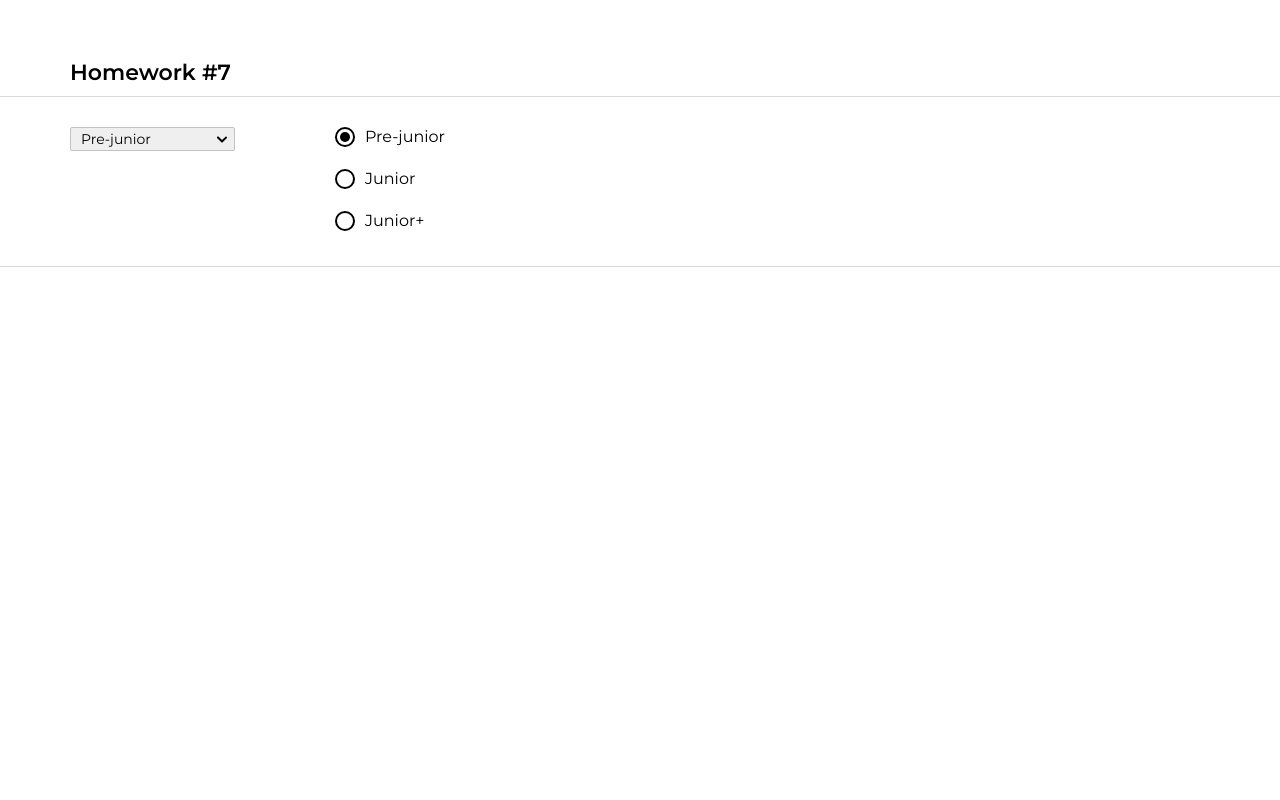
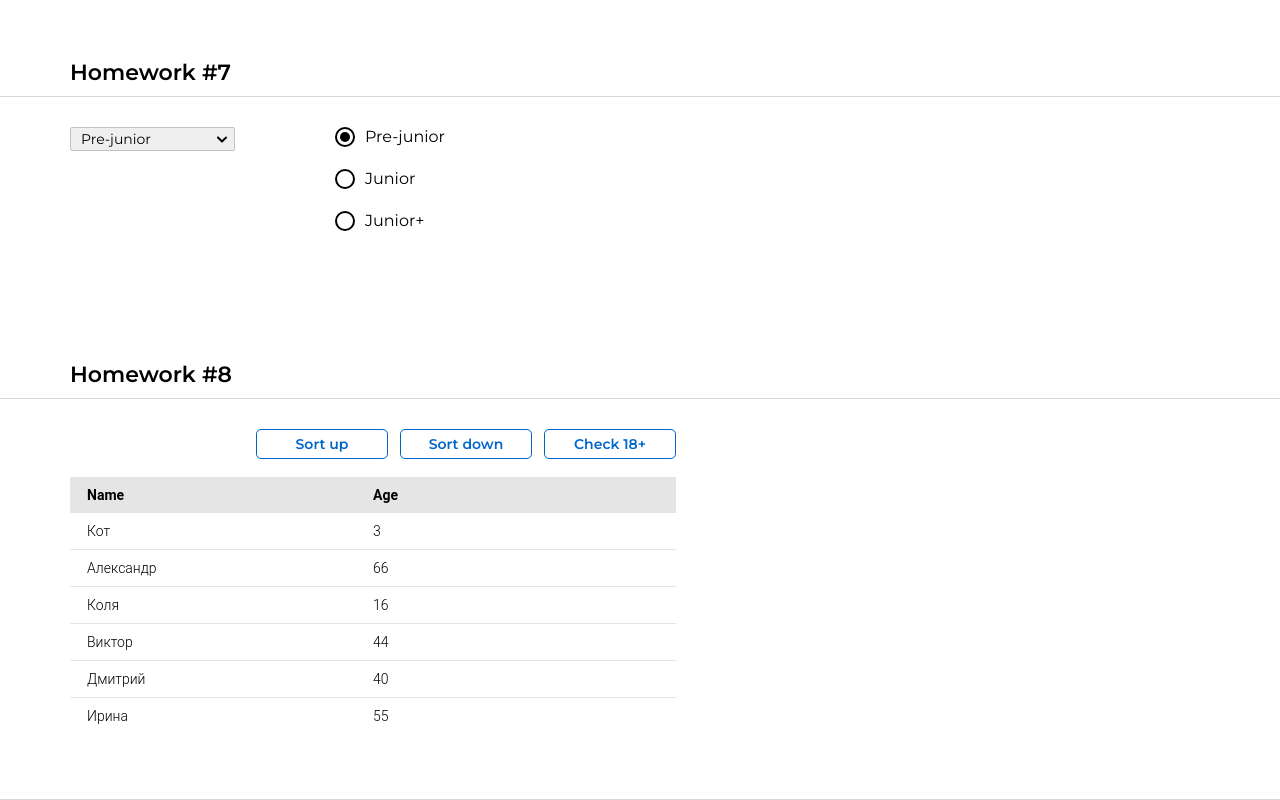
Before and after one commit to lankut/hws2-master, a React (Create React App) app: page /#/pre-junior in a window 1280 px wide. Shown: the part 2149-2949 px from the top of the page. Before the commit the page ends 2416 px from the top, so only its background shows below. Built offline with nearby package versions, Linux system fonts and the light colour scheme.

Commit message:
sprint2_hw2_done_8.0

```diff
--- a/src/s1-main/App.tsx
+++ b/src/s1-main/App.tsx
@@ -1,12 +1,9 @@
 import React from 'react'
 import s from './App.module.css'
-import HW1 from '../s2-homeworks/hw01/HW1'
-import HW2 from "../s2-homeworks/hw02/HW2";
-import HW3 from "../s2-homeworks/hw03/HW3";
-import HW4 from "../s2-homeworks/hw04/HW4";
 import HW5 from "../s2-homeworks/hw05/HW5";
 import HW6 from "../s2-homeworks/hw06/HW6";
 import HW7 from "../s2-homeworks/hw07/HW7";
+import HW8 from "../s2-homeworks/hw08/HW8";
 
 
 function App() {
@@ -22,6 +19,7 @@ function App() {
             <HW5/>
             <HW6/>
             <HW7/>
+            <HW8/>
         </div>
     )
 }
--- a/src/s2-homeworks/hw03/Greeting.tsx
+++ b/src/s2-homeworks/hw03/Greeting.tsx
@@ -26,7 +26,7 @@ const Greeting: React.FC<GreetingPropsType> = (
     } // деструктуризация пропсов
 ) => {
     const inputClass = `${s.input} ${error ? s.errorInput : ''}` // need to fix with (?:)
-    console.log(name)
+
     return (
         <div id={'hw3-form'} className={s.greetingForm}>
             <div className={s.text}>
--- a/src/s2-homeworks/hw03/GreetingContainer.tsx
+++ b/src/s2-homeworks/hw03/GreetingContainer.tsx
@@ -61,7 +61,7 @@ const GreetingContainer: React.FC<GreetingContainerPropsType> = ({users, addUser
 
     const totalUsers = users.length // need to fix
     const lastUserName = users.length === 0 ? 'some name' : users[users.length - 1].name // need to fix
-    console.log(lastUserName)
+
     return (
         <Greeting
             name={name}
--- a/src/s2-homeworks/hw03/HW3.tsx
+++ b/src/s2-homeworks/hw03/HW3.tsx
@@ -38,7 +38,6 @@ const HW3 = () => {
     const addUserCallback = (name: UserType['name']) => { // need to fix any
         pureAddUserCallback(name, setUsers, users)
     }
-    console.log(users)
 
     return (
         <div id={'hw3'}>
--- a/src/s2-homeworks/hw04/common/c2-SuperButton/SuperButton.module.css
+++ b/src/s2-homeworks/hw04/common/c2-SuperButton/SuperButton.module.css
@@ -4,10 +4,13 @@
     border-radius: 5px;
     border: none;
     color: white;
+    font-family: Montserrat, sans-serif;
+    font-weight: 600;
+    font-size: 14px;
+
 }
 
 .disabled {
-    /*background-color: #004D99;*/
     background-color: #004D99;
     opacity: 0.5;
 }
@@ -16,7 +19,6 @@
     background-color: #FFFFFF;
     color: #0066CC;
     border: 1px solid #0066CC;
-    width: 176px;
 }
 
 .default {
--- a/src/s2-homeworks/hw05/sidebar/Sidebar.tsx
+++ b/src/s2-homeworks/hw05/sidebar/Sidebar.tsx
@@ -12,7 +12,7 @@ type PropsType = {
 export const Sidebar: FC<PropsType> = ({open, handleClose}) => {
     const sidebarClass = s.sidebar
         + (open ? ' ' + s.open : '')
-    console.log(open)
+
     return (
         <>
             {/*затемнение справа от открытого меню*/}
--- a/src/s2-homeworks/hw07/HW7.tsx
+++ b/src/s2-homeworks/hw07/HW7.tsx
@@ -19,7 +19,7 @@ const arr = [
 
 const HW7 = () => {
     const [value, onChangeOption] = useState(1) // селект и радио должны работать синхронно
-    console.log(typeof value)
+
     return (
         <div id={'hw7'}>
             <div className={s2.hwTitle}>Homework #7</div>
--- a/src/s2-homeworks/hw08/HW8.module.css
+++ b/src/s2-homeworks/hw08/HW8.module.css
@@ -1,23 +1,42 @@
 .item {
+    border-bottom: 1px solid #E5E5E5;
+
 }
 
 .item:last-of-type {
+    border: none;
 }
 
 .users {
+    width: 100%;
+    border-collapse: collapse;
+    table-layout: fixed;
+    font-family: Roboto, sans-serif;
+    font-weight: 300;
+    font-size: 14px;
 }
 
 .buttonsContainer {
+    display: flex;
+    justify-content: flex-end;
+    gap: 12px;
+    margin-bottom: 18px;
 }
 
 .container {
+    padding: 30px 0;
+    max-width: 606px;
 }
 
 .thead {
+    background-color: #E5E5E5;
+    font-weight: 600;
 }
 
 .nameCol {
+    padding: 10px 17px;
 }
 
 .ageCol {
+
 }
--- a/src/s2-homeworks/hw08/HW8.tsx
+++ b/src/s2-homeworks/hw08/HW8.tsx
@@ -27,7 +27,7 @@ const initialPeople: UserType[] = [
     {_id: 5, name: 'Ирина', age: 55},
 ]
 
-const HW8 = () => {
+export const HW8 = () => {
     const [people, setPeople] = useState<UserType[]>(initialPeople)
     const [currentSort, setCurrentSort] = useState('')
 
--- a/src/s2-homeworks/hw08/User.tsx
+++ b/src/s2-homeworks/hw08/User.tsx
@@ -8,14 +8,15 @@ type UserPropsType = {
 }
 
 const User: React.FC<UserPropsType> = ({ u }) => {
+
     return (
         <tr id={'hw8-user-' + u._id + '-' + u.age} className={s.item}>
             <td id={'hw8-user-name-' + u._id} className={s.nameCol}>
-                {/*отобразить имя*/}
+                {u.name}
 
             </td>
             <td id={'hw8-user-age-' + u._id}>
-                {/*отобразить возраст*/}
+                {u.age}
 
             </td>
         </tr>
--- a/src/s2-homeworks/hw08/bll/homeWorkReducer.ts
+++ b/src/s2-homeworks/hw08/bll/homeWorkReducer.ts
@@ -4,15 +4,20 @@ type ActionType =
     | { type: 'sort'; payload: 'up' | 'down' }
     | { type: 'check'; payload: number }
 
-export const homeWorkReducer = (state: any, action: any): any => { // need to fix any
+export const homeWorkReducer = (state: UserType[], action: ActionType): UserType[] => { // need to fix any
     switch (action.type) {
         case 'sort': { // by name
-
-            return state // need to fix
+            if (action.payload === 'up') {
+                return [...state].sort((a, b) => a.name.localeCompare(b.name)) // need to fix
+            } else if (action.payload === 'down') {
+                return [...state].sort((a, b) => b.name.localeCompare(a.name)) // need to fix
+            } else {
+                return state
+            }
         }
         case 'check': {
 
-            return state // need to fix
+            return state.filter((el => el.age >= 18)) // need to fix
         }
         default:
             return state
```
